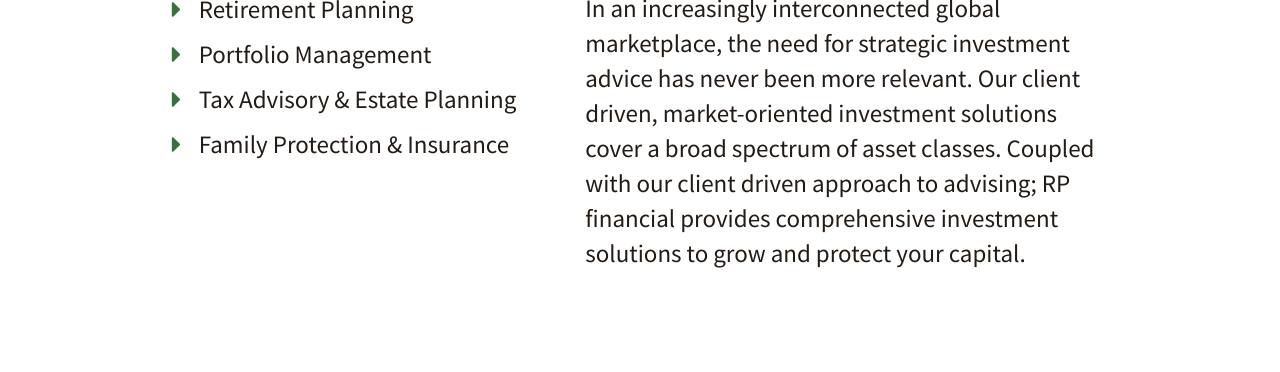
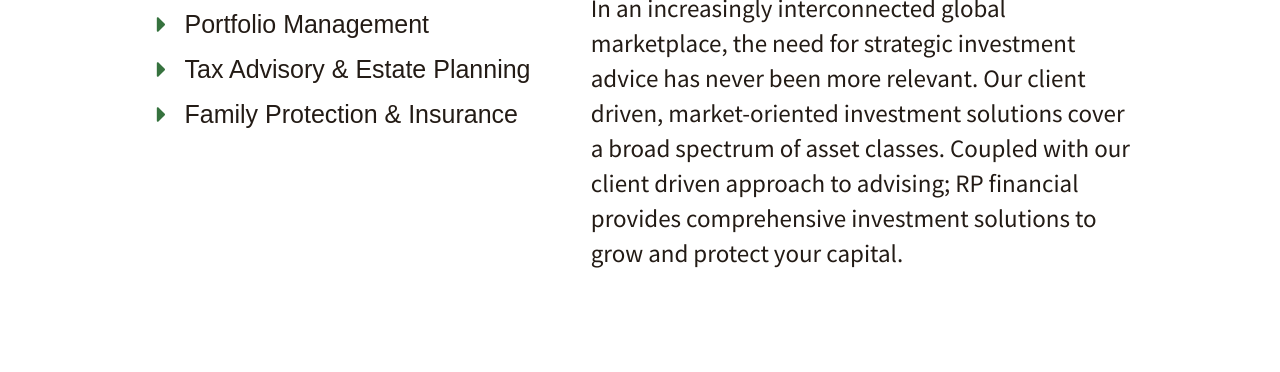
Before and after one commit to cooperda00/rp-fin-group, a Gatsby site: page /services in a window 1280 px wide. Shown: the part 753-1125 px from the top of the page. Built offline with nearby package versions, Linux system fonts and the light colour scheme; Gatsby itself is replaced by a stand-in of ours.

Commit message:
small accessabilty changes

```diff
--- a/package.json
+++ b/package.json
@@ -24,8 +24,7 @@
     "react": "^16.8.6",
     "react-dom": "^16.8.6",
     "react-helmet": "^5.2.1",
-    "react-icons": "^3.7.0",
-    "react-reveal": "^1.2.2"
+    "react-icons": "^3.7.0"
   },
   "devDependencies": {
     "prettier": "^1.18.2"
--- a/src/components/Layout/Footer/Footer.js
+++ b/src/components/Layout/Footer/Footer.js
@@ -29,6 +29,7 @@ const Footer = () => {
               rel="noopener noreferrer"
               key={link.name}
               style={{ color: link.color }}
+              aria-label={`Link to our ${link.name}`}
             >
               <div></div>
               {link.icon}
--- a/src/components/Layout/Header/Navigation/Navigation.js
+++ b/src/components/Layout/Header/Navigation/Navigation.js
@@ -39,7 +39,7 @@ const Navigation = () => {
       <Slide right when={menu}>
         <div className={styles.MiniMenu}>
           {links.map(({ path, text }) => (
-            <Link to={path} key={text}>
+            <Link to={path} key={text} tabIndex="-1">
               {text}
             </Link>
           ))}
--- a/src/components/Layout/Header/Social/Social.js
+++ b/src/components/Layout/Header/Social/Social.js
@@ -16,6 +16,7 @@ const Social = () => {
             rel="noopener noreferrer"
             key={link.name}
             style={{ color: link.color }}
+            aria-label={`Link to our ${link.name}`}
           >
             <div className={styles.White} />
             {link.icon}
--- a/src/components/ViewerV2/Copy/Copy.js
+++ b/src/components/ViewerV2/Copy/Copy.js
@@ -7,6 +7,7 @@ const Copy = ({ title, html }) => {
   return (
     <div className={styles.Copy}>
       <h2>{title}</h2>
+
       <div
         dangerouslySetInnerHTML={{ __html: html }}
         className={styles.Markdown}
--- a/src/components/ViewerV2/SideMenu/SideMenu.js
+++ b/src/components/ViewerV2/SideMenu/SideMenu.js
@@ -64,16 +64,16 @@ const SideMenu = ({
 
   return (
     <nav className={styles.SideMenu}>
-      <ul>
+      <div>
         {menu.map((item, index) => {
           return (
-            <li key={index} onClick={handleClick}>
+            <button key={index} onClick={handleClick}>
               <FaCaretRight />
               {item.name}
-            </li>
+            </button>
           )
         })}
-      </ul>
+      </div>
     </nav>
   )
 }
--- a/src/components/ViewerV2/SideMenu/SideMenu.module.scss
+++ b/src/components/ViewerV2/SideMenu/SideMenu.module.scss
@@ -3,18 +3,19 @@
 .SideMenu {
   align-self: flex-start;
 
-  ul {
+  div {
     @include flex(column, flex-start, flex-start);
 
     margin-bottom: $spaceM;
     flex-wrap: wrap;
 
-    li {
+    button {
       @include flex(row, center, center);
       @include font("M");
 
-      list-style: none;
-      margin-bottom: 1rem;
+      background: none;
+      border: none;
+      margin-bottom: $spaceS;
       cursor: pointer;
 
       &:first-of-type {
--- a/src/components/ViewerV2/Viewer.js
+++ b/src/components/ViewerV2/Viewer.js
@@ -34,6 +34,7 @@ const Viewer = ({
           strategicInvestment={strategicInvestment}
           taxAdvisory={taxAdvisory}
         />
+
         <Copy title={title} html={html} />
       </div>
     </Container>
```
Also changed, not shown: 1 other file.
